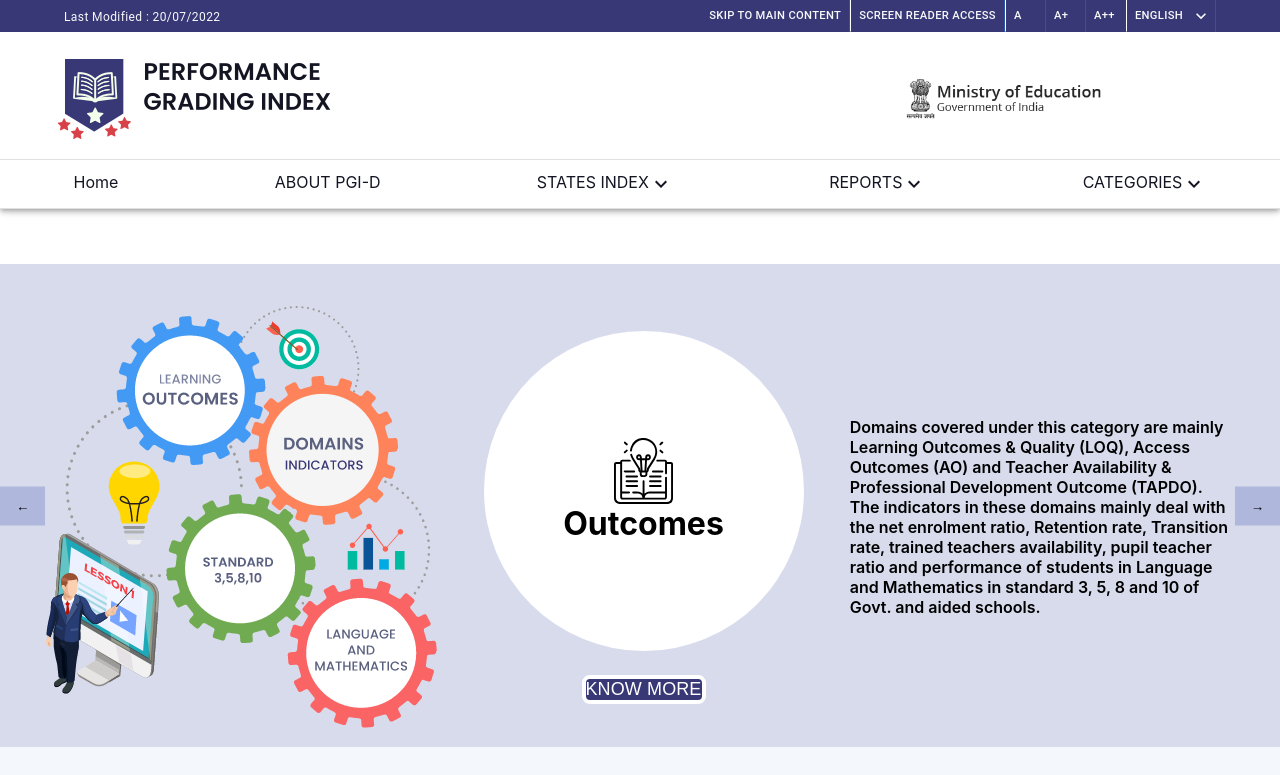
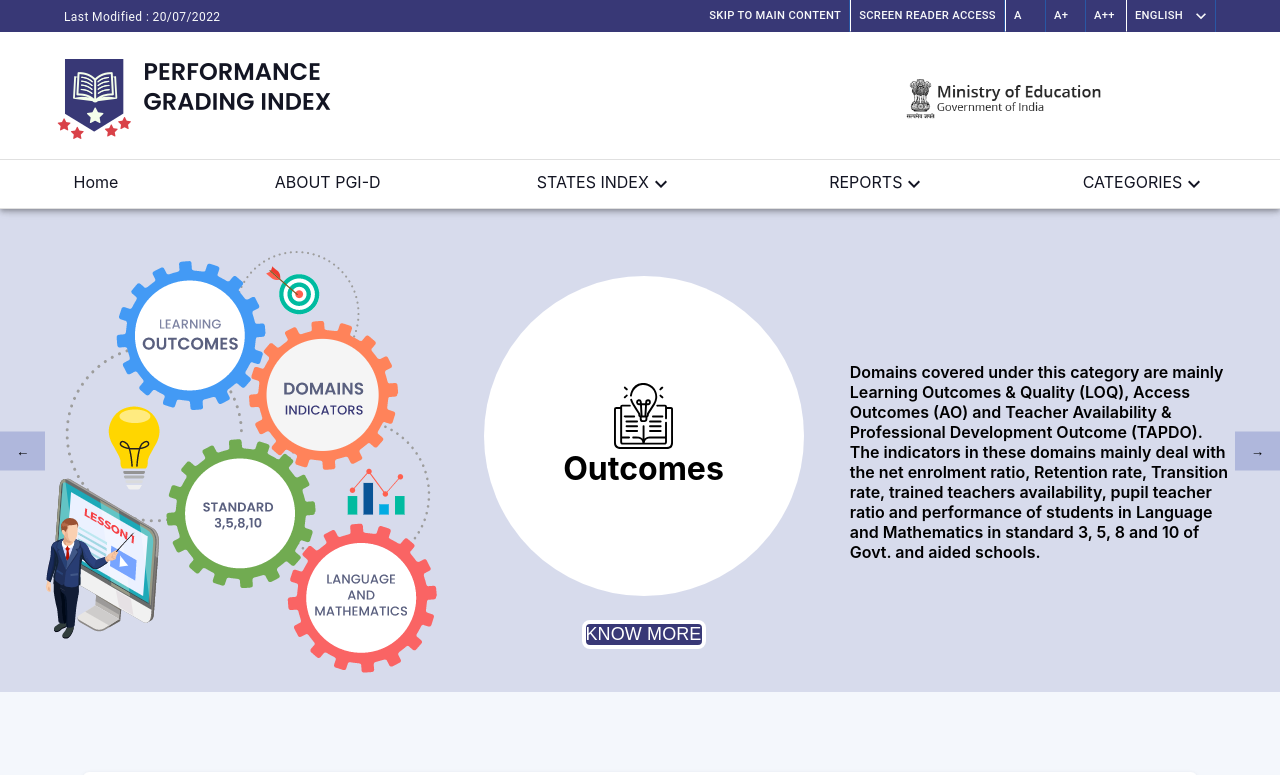
Before and after one commit to Prince-NP001/PGI, a React (Create React App) app: page / in a window 1280 px wide. Shown: the top 775 px of the page. Built offline with nearby package versions, Linux system fonts and the light colour scheme.

Commit message:
sir ki kripa

```diff
--- a/src/styles/Home.css
+++ b/src/styles/Home.css
@@ -1,6 +1,6 @@
 /* home banner styling  */
 .main {
-  margin-top: 33vh;
+  /* margin-top: 33vh; */
 }
 .slider-push-button {
   padding: 0.9em 1.2em;
@@ -36,7 +36,6 @@
   overflow-x: hidden;
   overflow-y: hidden;
   margin: auto;
-  z-index: -1;
 }
 
 .banner-slider .home-banner-slider {
--- a/src/styles/component/Header.scss
+++ b/src/styles/component/Header.scss
@@ -15,7 +15,8 @@
   display: flex;
   flex-direction: column;
 
-  z-index: 1000 !important;
+  z-index: 1000 ;
+  position: relative;
 
 }
 .header {
@@ -180,7 +181,8 @@
 }
 
 .MuiAppBar-root {
-  z-index: 0 !important;
+  position: sticky!important;
+  top: 0!important;
 }
 
 .MuiContainer-root {
```
